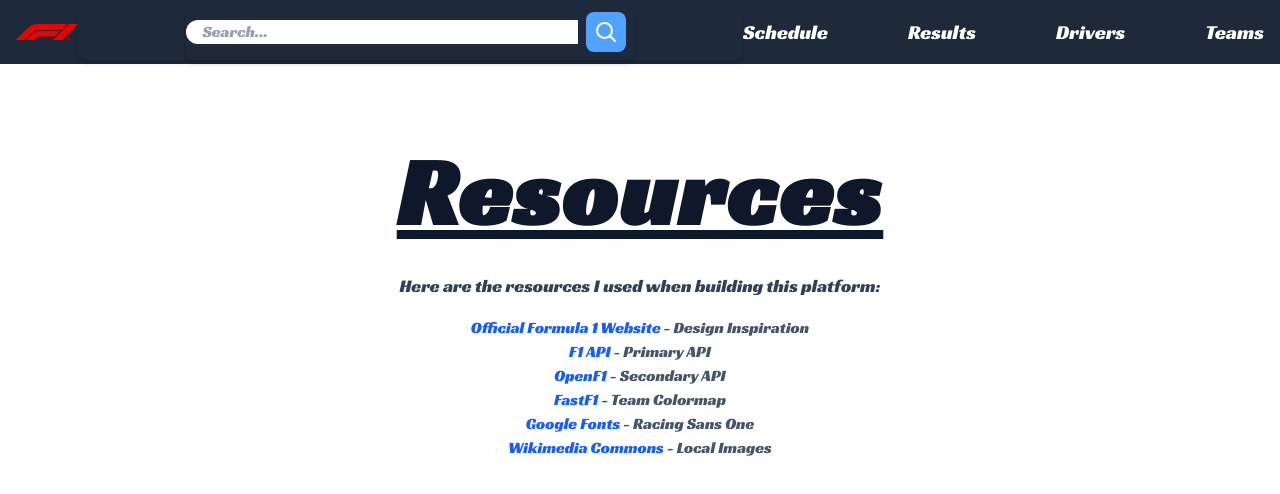
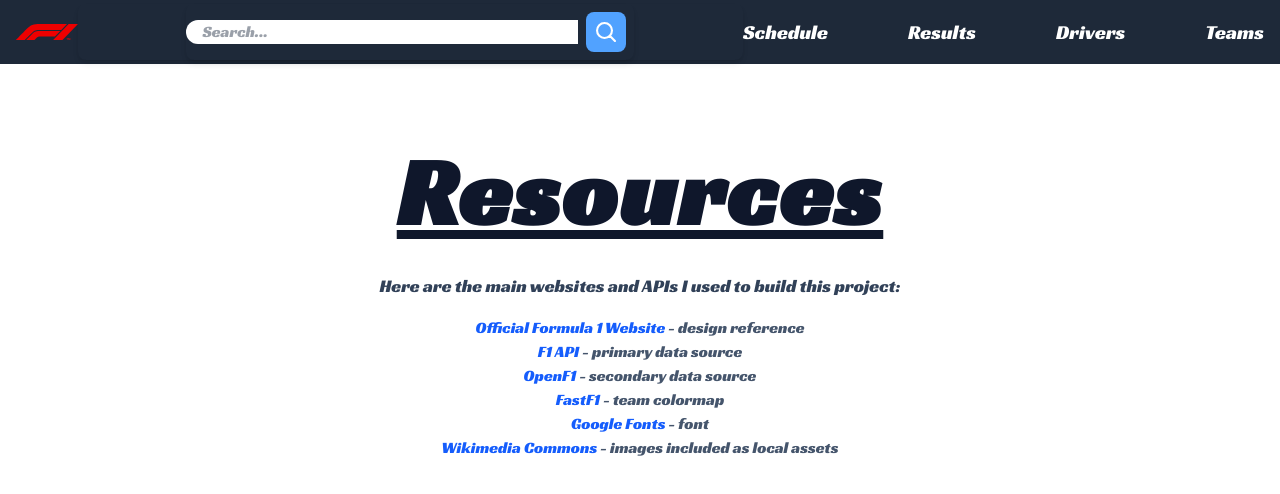
Before and after one commit to presidentkg/f1-project, a Next.js app: page /resources in a window 1280 px wide. Shown: the top 494 px of the page. Built offline with nearby package versions, Linux system fonts and the light colour scheme.

Commit message:
Improved the text on page

```diff
--- a/app/resources/page.tsx
+++ b/app/resources/page.tsx
@@ -3,14 +3,14 @@
         <main className="p-6 md:p-12 max-w-4xl mx-auto">
             <section className="mt-8 text-center">
                 <h1 className="text-8xl font-extrabold text-slate-900 underline tracking-wide">Resources</h1>
-                <p className="mt-8 text-lg text-slate-700">Here are the resources I used when building this platform:</p>
+                <p className="mt-8 text-lg text-slate-700">Here are the main websites and APIs I used to build this project:</p>
                 <ul className="mt-4 text-base text-slate-600">
-                    <li><a className="text-blue-600 hover:underline" href="https://www.formula1.com/" target="_blank" rel="noopener noreferrer">Official Formula 1 Website</a> - Design Inspiration</li>
-                    <li><a className="text-blue-600 hover:underline" href="https://f1api.dev/" target="_blank" rel="noopener noreferrer">F1 API</a> - Primary API</li>
-                    <li><a className="text-blue-600 hover:underline" href="https://openf1.org/" target="_blank" rel="noopener noreferrer">OpenF1</a> - Secondary API</li>
-                    <li><a className="text-blue-600 hover:underline" href="https://docs.fastf1.dev/plotting_colormaps.html#team-colormaps-overview" target="_blank" rel="noopener noreferrer">FastF1</a> - Team Colormap</li>
-                    <li><a className="text-blue-600 hover:underline" href="https://fonts.google.com/specimen/Racing+Sans+One" target="_blank" rel="noopener noreferrer">Google Fonts</a> - Racing Sans One</li>
-                    <li><a className="text-blue-600 hover:underline" href="https://commons.wikimedia.org/wiki/Main_Page" target="_blank" rel="noopener noreferrer">Wikimedia Commons</a> - Local Images</li>
+                    <li><a className="text-blue-600 hover:underline" href="https://www.formula1.com/" target="_blank" rel="noopener noreferrer">Official Formula 1 Website</a> - design reference</li>
+                    <li><a className="text-blue-600 hover:underline" href="https://f1api.dev/" target="_blank" rel="noopener noreferrer">F1 API</a> - primary data source</li>
+                    <li><a className="text-blue-600 hover:underline" href="https://openf1.org/" target="_blank" rel="noopener noreferrer">OpenF1</a> - secondary data source</li>
+                    <li><a className="text-blue-600 hover:underline" href="https://docs.fastf1.dev/plotting_colormaps.html#team-colormaps-overview" target="_blank" rel="noopener noreferrer">FastF1</a> - team colormap</li>
+                    <li><a className="text-blue-600 hover:underline" href="https://fonts.google.com/specimen/Racing+Sans+One" target="_blank" rel="noopener noreferrer">Google Fonts</a> - font</li>
+                    <li><a className="text-blue-600 hover:underline" href="https://commons.wikimedia.org/wiki/Main_Page" target="_blank" rel="noopener noreferrer">Wikimedia Commons</a> - images included as local assets</li>
                 </ul>
             </section>
         </main>
```
